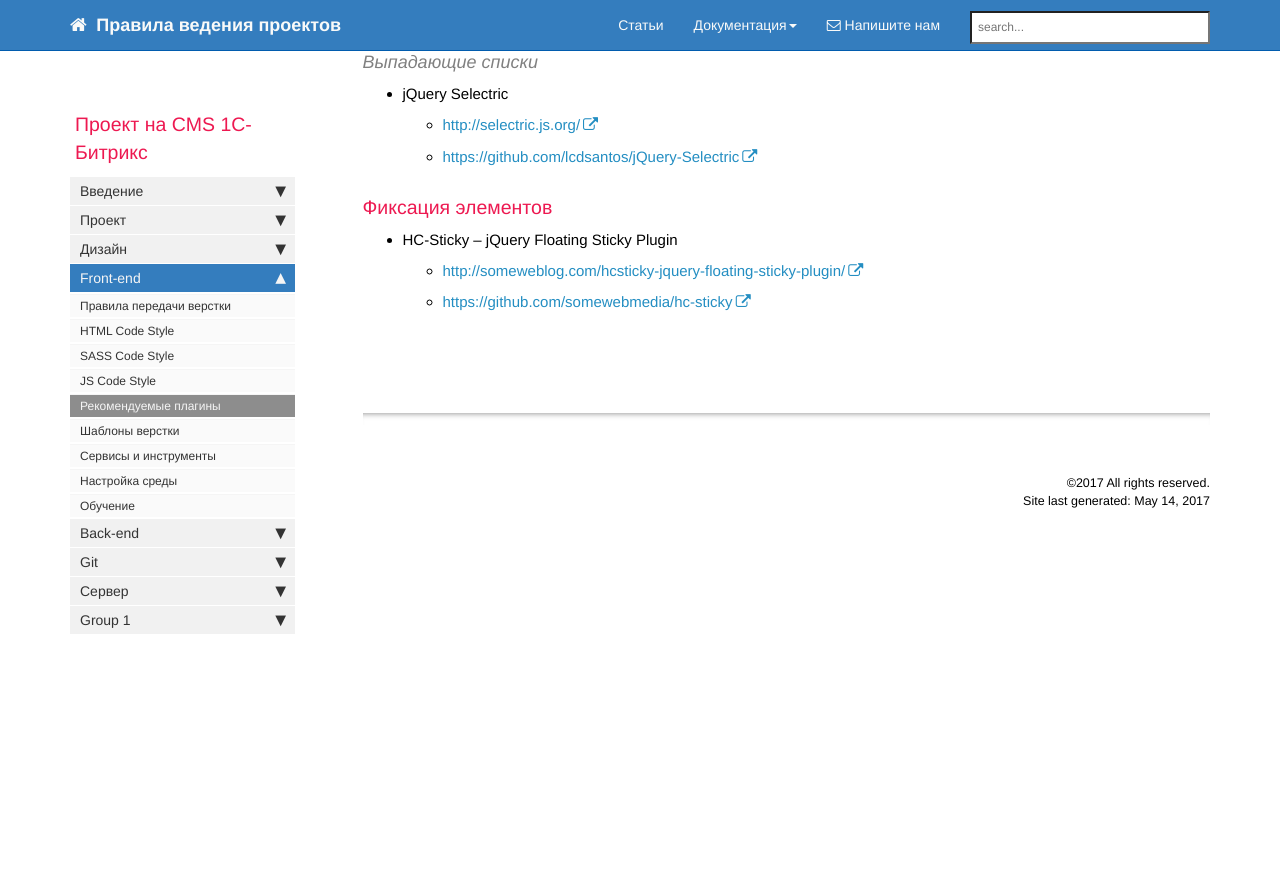
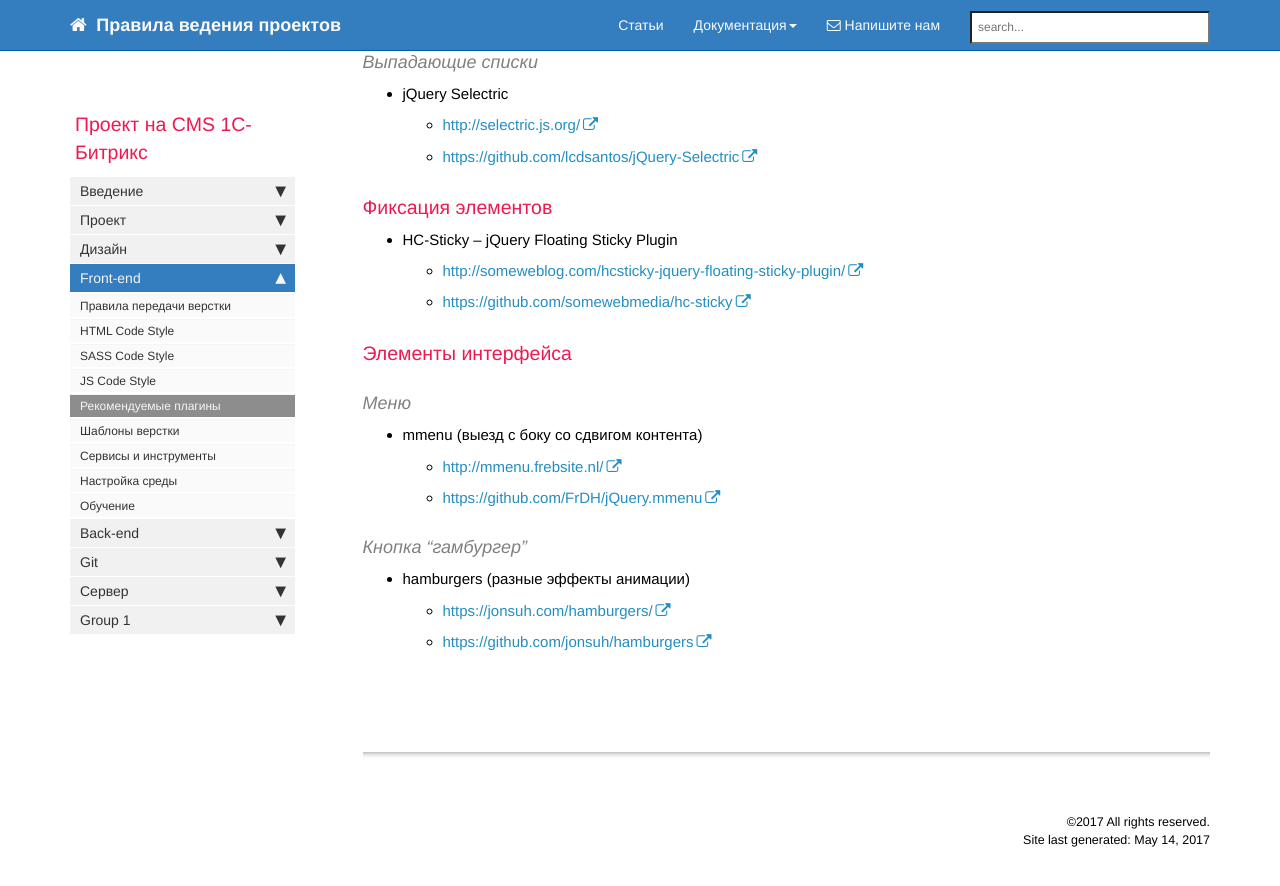
Before and after one commit to gdecider/gdecider.github.io, a Jekyll site: the page built from pages/bx/bx_front-recomend-plugins.md, in a window 1280 px wide and 900 px high, scrolled down 1594 px. Shown: the top 886 px of the window. Built offline with Jekyll 4.4.1, drawn with Linux system fonts in a browser that asks for light colours; nearby versions of some CDN libraries; comment, search, counter and statistics services are not loaded.

Commit message:
fe plugins and bx articles

```diff
--- a/pages/bx/bx_front-recomend-plugins.md
+++ b/pages/bx/bx_front-recomend-plugins.md
@@ -100,3 +100,21 @@ toc: false
   * [http://someweblog.com/hcsticky-jquery-floating-sticky-plugin/](http://someweblog.com/hcsticky-jquery-floating-sticky-plugin/)
 
   * [https://github.com/somewebmedia/hc-sticky](https://github.com/somewebmedia/hc-sticky)
+
+### Элементы интерфейса
+
+#### Меню
+
+* mmenu (выезд с боку со сдвигом контента)
+
+  * [http://mmenu.frebsite.nl/](http://mmenu.frebsite.nl/)
+
+  * [https://github.com/FrDH/jQuery.mmenu](https://github.com/FrDH/jQuery.mmenu)
+
+#### Кнопка "гамбургер"
+
+* hamburgers (разные эффекты анимации)
+
+  * [https://jonsuh.com/hamburgers/](https://jonsuh.com/hamburgers/)
+
+  * [https://github.com/jonsuh/hamburgers](https://github.com/jonsuh/hamburgers)
```
Also changed, not shown: _data/sidebars/articles_sidebar.yml (+9 -0 lines), pages/articles/articles_bx_problems.md (added, +18 -0 lines).
